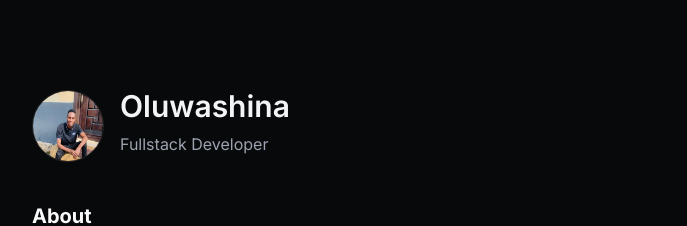
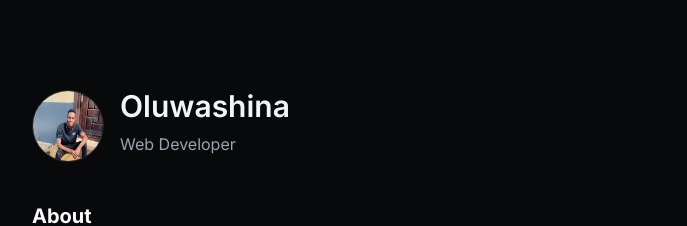
Before and after one commit to Pharm-ack/porfolio, a Next.js app: page / in a window 1280 px wide. Shown: the top 226 px of the page, without its empty margins (296-983 px from the left). Built offline with nearby package versions, Linux system fonts and the light colour scheme.

Commit message:
improved name tag

```diff
--- a/src/data/resume.tsx
+++ b/src/data/resume.tsx
@@ -6,7 +6,7 @@ export const DATA = {
   initials: "PH",
   url: "https://pharmack.vercel.app",
   location: "Nigeria",
-  description: "Fullstack Developer",
+  description: "Web Developer",
   summary:
     "As a passionate software developer, I specialize in building efficient, user-friendly web applications. My experience in web development has provided me with a strong foundation in modern technologies, frameworks, and best practices, allowing me to deliver high-quality solutions.",
   avatarUrl: "/me.jpg",
```
